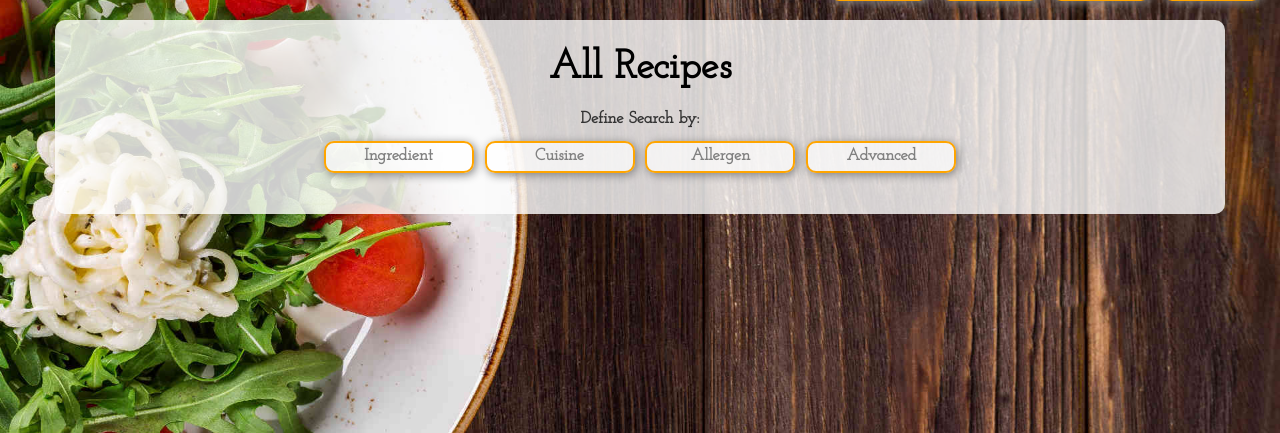
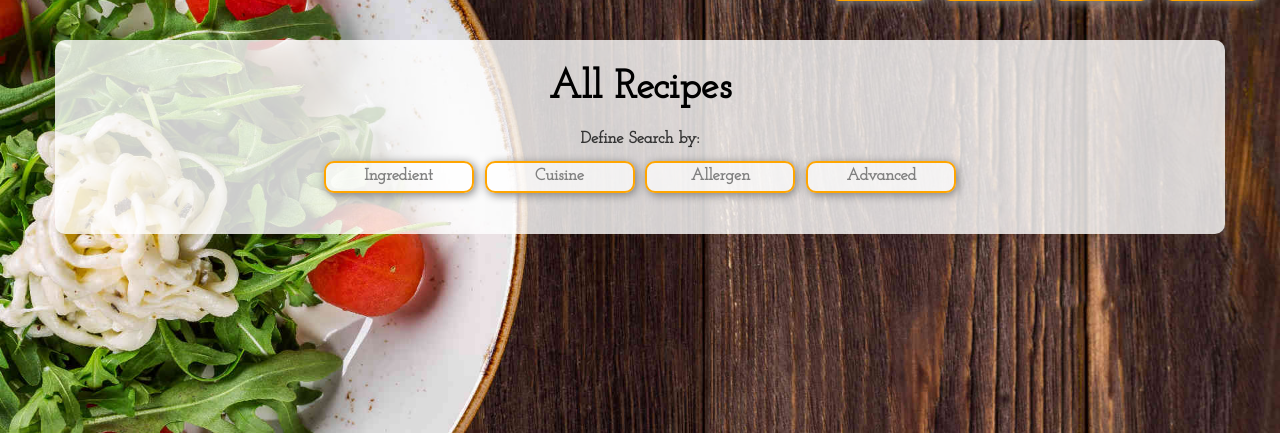
Before and after one commit to brettcutt/the-chefs-desire, a Flask app: page /all_recipes in a window 1280 px wide. Shown: the part 56-489 px from the top of the page. Run offline with Flask 2, Linux system fonts and the light colour scheme; data that the repository does not hold is empty; some libraries are stand-ins or nearby versions.

Commit message:
added same margin to all

```diff
--- a/templates/my_recipes.html
+++ b/templates/my_recipes.html
@@ -1,6 +1,6 @@
 
 {% extends 'base.html' %} {% block content %}
-<main class="container main-container">
+<main class="container main-container margin-top-20">
 <!--SEARCH BAR-->
 
     <p class="my-recipe-heading">Hello {{ user.first_name }}</p>
--- a/templates/search_results.html
+++ b/templates/search_results.html
@@ -1,6 +1,6 @@
 {% extends 'base.html' %} {% block content %}
 
-<main class="container main-container">
+<main class="container main-container margin-top-20">
     <!--SEARCH BAR-->
     <div class="row">
         {% if 'search_title' in session %}
--- a/templates/single_recipe.html
+++ b/templates/single_recipe.html
@@ -1,5 +1,5 @@
 {% extends 'base.html' %} {% block content %}
-<main class="container main-container">
+<main class="container main-container margin-top-20">
     <div class="single-recipe">
         <!--SEARCH BOX-->
         <div class="row center">
```
